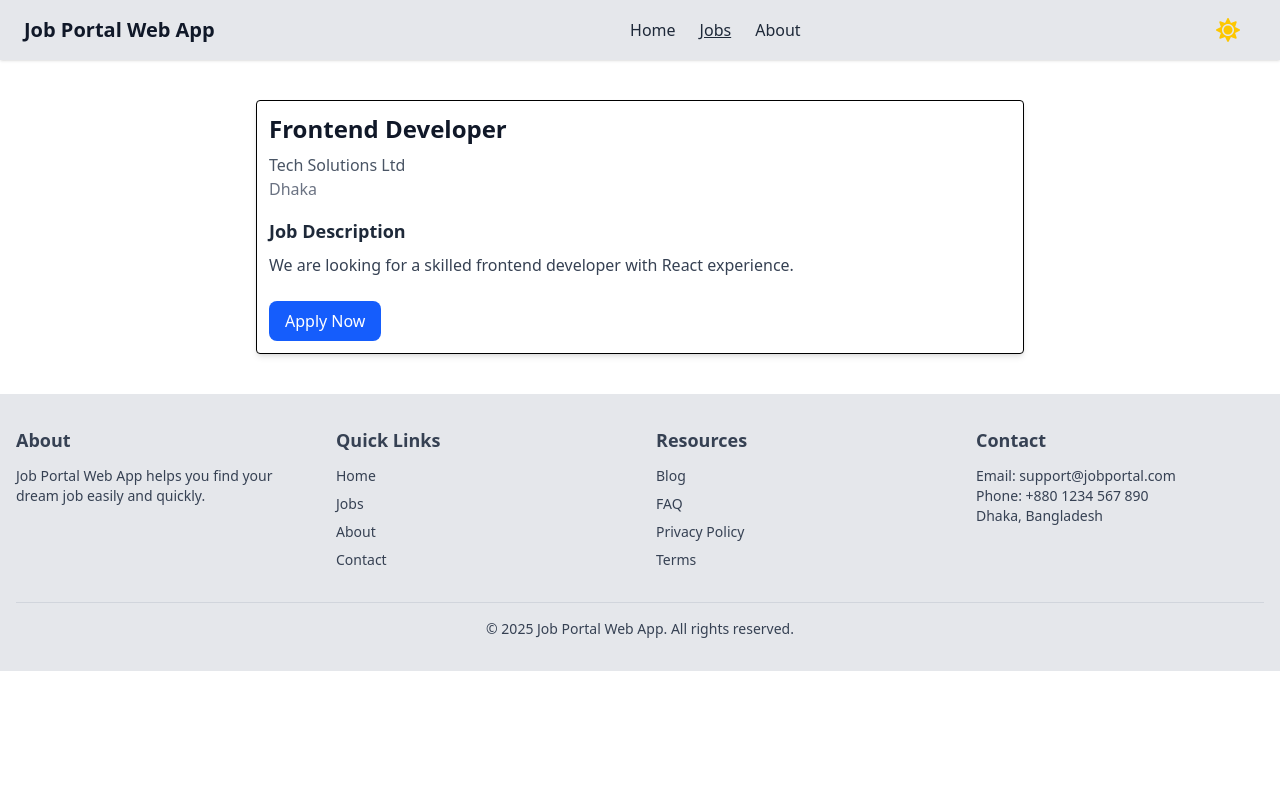
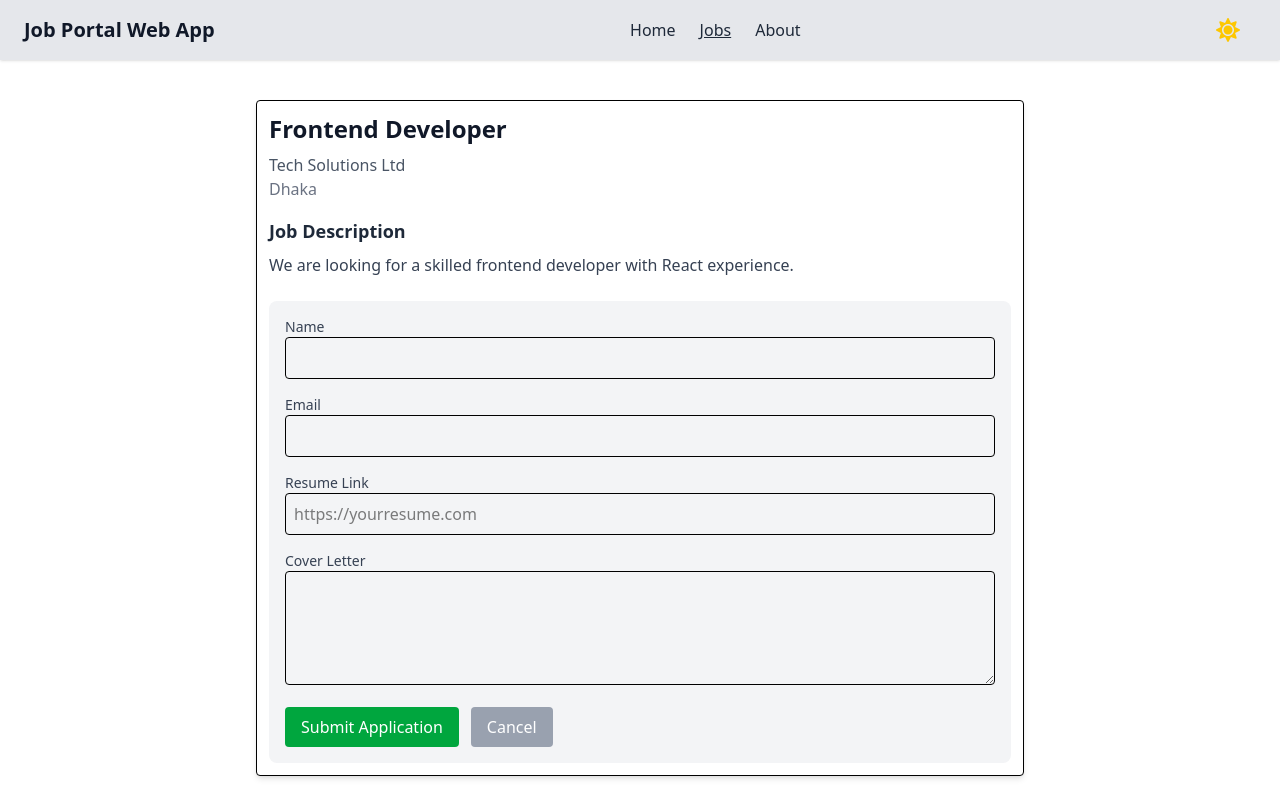
Before and after one commit to alamincse2003/job-portal-web-app, a React (Vite) app: page /jobs/1 in a window 1280 px wide. Both pictures are taken after a click on the button "Apply Now". Shown: the top 800 px of the page. Built offline with nearby package versions, Linux system fonts and the light colour scheme; data requests are answered from the project's data file.

Commit message:
the job details of apply form design and functionality done

```diff
--- a/db.json
+++ b/db.json
@@ -28,7 +28,7 @@
       "id": 3,
       "title": "React Developer",
       "company": "ZYX Solutions",
-      "location": "Sylhet",
+      "location": "Rangpur",
       "type": "Full-time",
       "salary": "45,000-65,000 BDT",
       "category": "Frontend",
--- a/src/pages/JobsDetails.jsx
+++ b/src/pages/JobsDetails.jsx
@@ -1,22 +1,44 @@
 import { useEffect, useState } from "react";
-import { useParams } from "react-router"
+import { useParams } from "react-router";
 import api from "../services/api";
 
 const JobsDetails = () => {
-    const {id} = useParams();
-    const [job,setJob] = useState(null);
-
+  const { id } = useParams();
+  const [job, setJob] = useState(null);
+  const [showForm, setShowForm] = useState(false);
+  const [formData, setFormData] = useState({
+    name: "",
+    email: "",
+    resume: "",
+    coverLetter: "",
+  });
   useEffect(() => {
     const fetchJob = async () => {
       try {
-                const res = await api.get(`/jobs/${id}`)
+        const res = await api.get(`/jobs/${id}`);
         setJob(res.data);
       } catch (error) {
-                console.error("Error Fetching Job Details",error);
+        console.error("Error Fetching Job Details", error);
       }
     };
     fetchJob();
-    },[id]);
+  }, [id]);
+
+  const handleChange = (e) => {
+    setFormData({
+      ...formData,
+      [e.target.name]: e.target.value,
+    });
+  };
+
+  const handleSubmit = (e) => {
+    e.preventDefault();
+    console.log("Application Submitted:", formData);
+    alert("Application submitted successfully!");
+    setShowForm(false);
+    setFormData({ name: "", email: "", resume: "", coverLetter: "" });
+  };
+
   if (!job) return <p className="text-center mt-10">Loading...</p>;
   return (
     <div className="max-w-3xl mx-auto mt-10 mb-10 p-3 shadow-md border rounded  bg-white dark:bg-gray-800 ">
@@ -30,14 +52,101 @@ import api from "../services/api";
         <h2 className="font-semibold text-lg text-gray-800 dark:text-gray-200">
           Job Description
         </h2>
-        <p className="text-gray-700 dark:text-gray-300 mt-2">{job.description}</p>
+        <p className="text-gray-700 dark:text-gray-300 mt-2">
+          {job.description}
+        </p>
+      </div>
+      {/* Apply Button */}
+      {!showForm && (
+        <button
+          onClick={() => setShowForm(true)}
+          className="mt-6 px-4 py-2 bg-blue-600 text-white rounded-lg hover:bg-blue-700"
+        >
+          Apply Now
+        </button>
+      )}
+
+      {/* Apply Form */}
+      {showForm && (
+        <form
+          onSubmit={handleSubmit}
+          className="mt-6 space-y-4 bg-gray-100 dark:bg-gray-700 p-4 rounded-lg"
+        >
+          <div>
+            <label className="block text-sm font-medium text-gray-700 dark:text-gray-300">
+              Name
+            </label>
+            <input
+              type="text"
+              name="name"
+              value={formData.name}
+              onChange={handleChange}
+              required
+              className="w-full p-2 border rounded"
+            />
           </div>
 
-      <button className="mt-6 px-4 py-2 bg-blue-600 text-white rounded-lg hover:bg-blue-700">
-        Apply Now
+          <div>
+            <label className="block text-sm font-medium text-gray-700 dark:text-gray-300">
+              Email
+            </label>
+            <input
+              type="email"
+              name="email"
+              value={formData.email}
+              onChange={handleChange}
+              required
+              className="w-full p-2 border rounded"
+            />
+          </div>
+
+          <div>
+            <label className="block text-sm font-medium text-gray-700 dark:text-gray-300">
+              Resume Link
+            </label>
+            <input
+              type="url"
+              name="resume"
+              value={formData.resume}
+              onChange={handleChange}
+              placeholder="https://yourresume.com"
+              required
+              className="w-full p-2 border rounded"
+            />
+          </div>
+
+          <div>
+            <label className="block text-sm font-medium text-gray-700 dark:text-gray-300">
+              Cover Letter
+            </label>
+            <textarea
+              name="coverLetter"
+              value={formData.coverLetter}
+              onChange={handleChange}
+              rows="4"
+              className="w-full p-2 border rounded"
+            ></textarea>
+          </div>
+
+          <div className="flex space-x-3">
+            <button
+              type="submit"
+              className="px-4 py-2 bg-green-600 text-white rounded hover:bg-green-700"
+            >
+              Submit Application
+            </button>
+            <button
+              type="button"
+              onClick={() => setShowForm(false)}
+              className="px-4 py-2 bg-gray-400 text-white rounded hover:bg-gray-500"
+            >
+              Cancel
             </button>
           </div>
-  )
-}
+        </form>
+      )}
+    </div>
+  );
+};
 
-export default JobsDetails
+export default JobsDetails;
```
Lines whose indentation alone changed are shown as unchanged.
